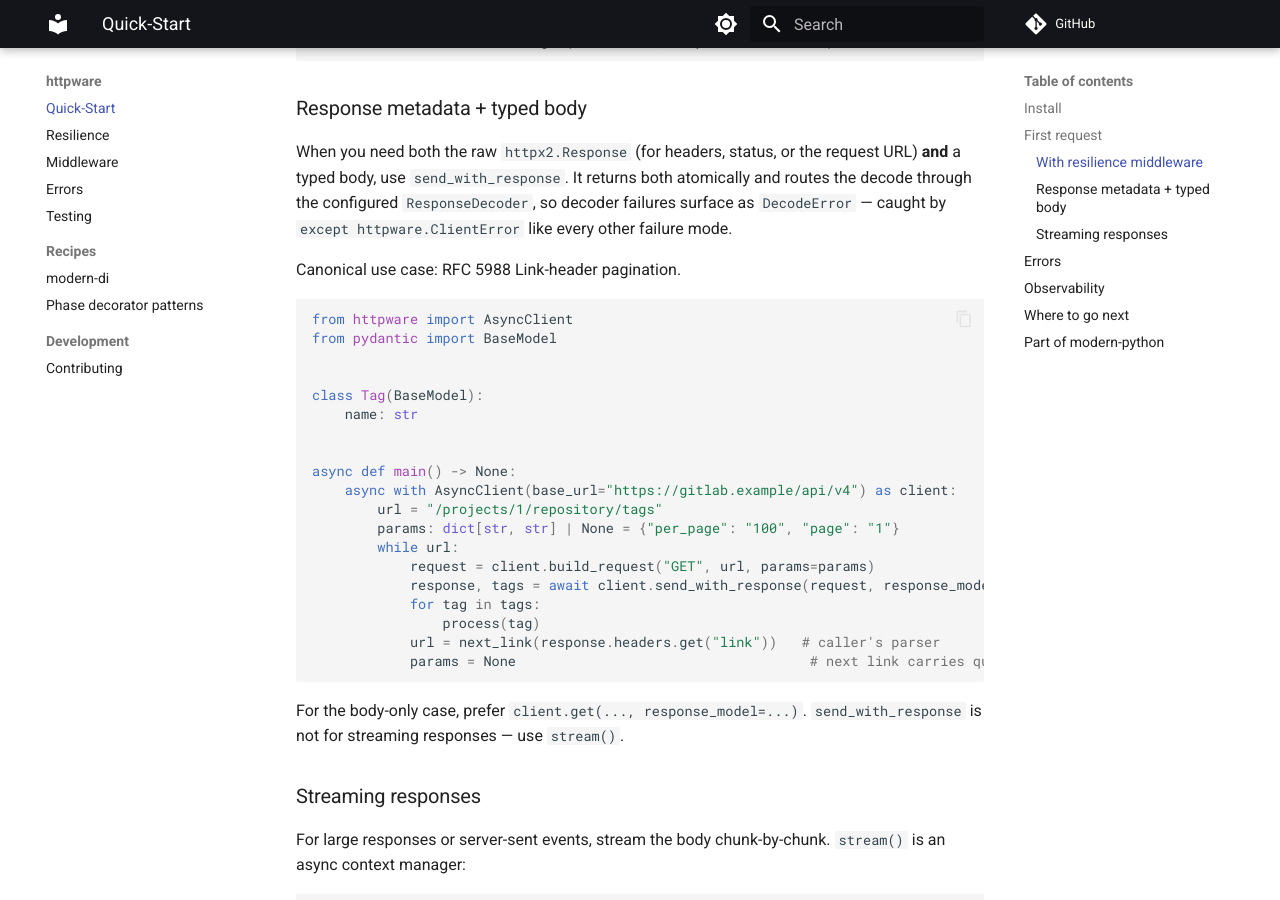
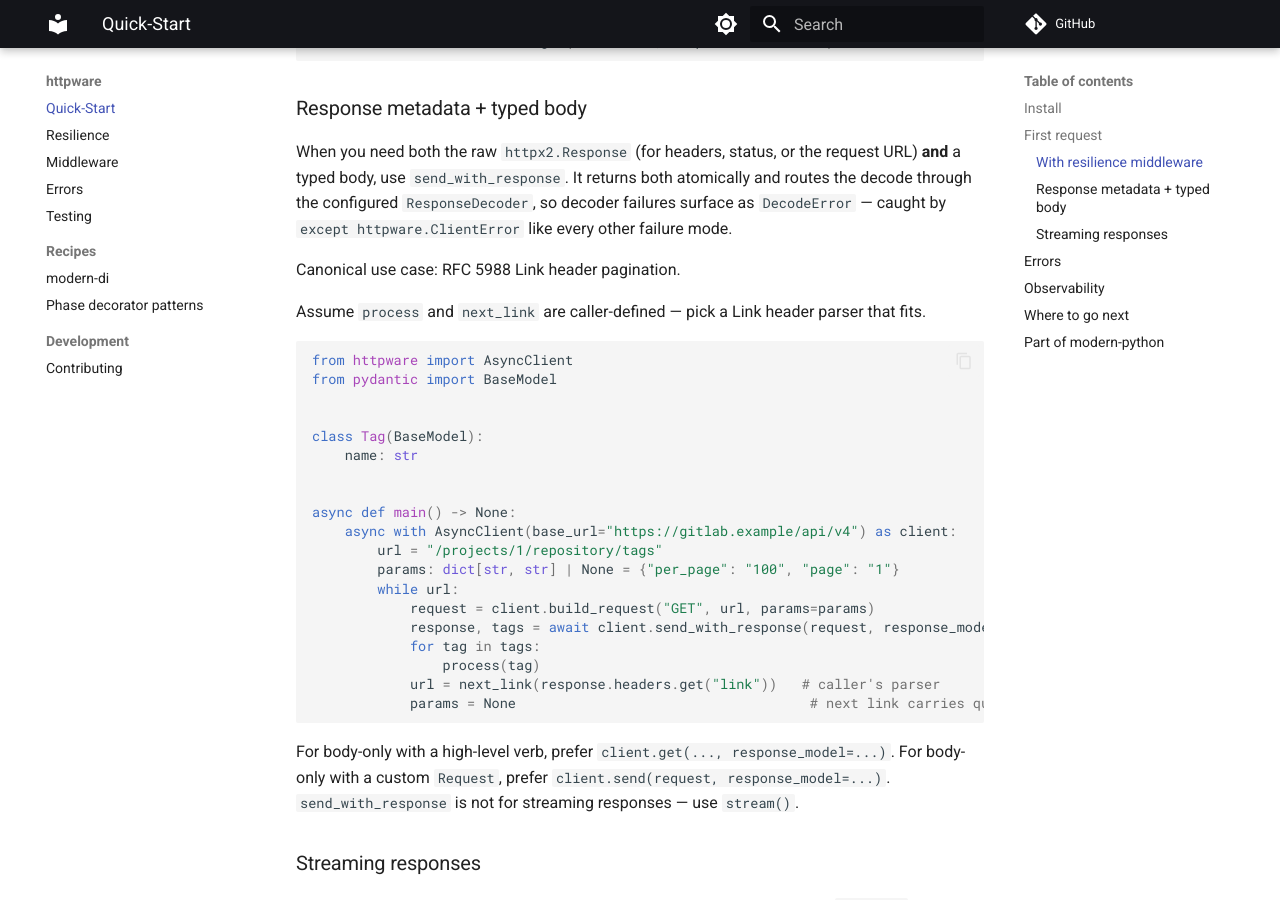
Before and after one commit to modern-python/httpware, an MkDocs documentation site: the page built from docs/index.md, in a window 1280 px wide and 900 px high, scrolled down 1774 px. Built offline with MkDocs 1.6.1 and Material for MkDocs 9.7.7, drawn with Linux system fonts in a browser that asks for light colours; comment, search, counter and statistics services are not loaded.

Commit message:
docs: clarify caller-defined helpers + add send() pointer
Code-quality review on the Response metadata + typed body subsection
flagged that the example used undefined names without acknowledgment
and the closing "when to use what" list skipped the build_request
+ body-only case. This fixes both:

- One-line note above the example: process/next_link are caller-defined
- Adds a sentence pointing readers at client.send(request, response_model=)
  as the body-only alternative when they need a custom Request
- "Link-header" -> "Link header" to match RFC 5988 terminology

Co-Authored-By: Claude Opus 4.7 (1M context) <noreply@anthropic.com>

````diff
--- a/docs/index.md
+++ b/docs/index.md
@@ -89,7 +89,9 @@ both atomically and routes the decode through the configured
 `ResponseDecoder`, so decoder failures surface as `DecodeError` — caught
 by `except httpware.ClientError` like every other failure mode.
 
-Canonical use case: RFC 5988 Link-header pagination.
+Canonical use case: RFC 5988 Link header pagination.
+
+Assume `process` and `next_link` are caller-defined — pick a Link header parser that fits.
 
 ```python
 from httpware import AsyncClient
@@ -113,7 +115,8 @@ async def main() -> None:
             params = None                                    # next link carries query
 ```
 
-For the body-only case, prefer `client.get(..., response_model=...)`.
+For body-only with a high-level verb, prefer `client.get(..., response_model=...)`.
+For body-only with a custom `Request`, prefer `client.send(request, response_model=...)`.
 `send_with_response` is not for streaming responses — use `stream()`.
 
 ### Streaming responses
````
